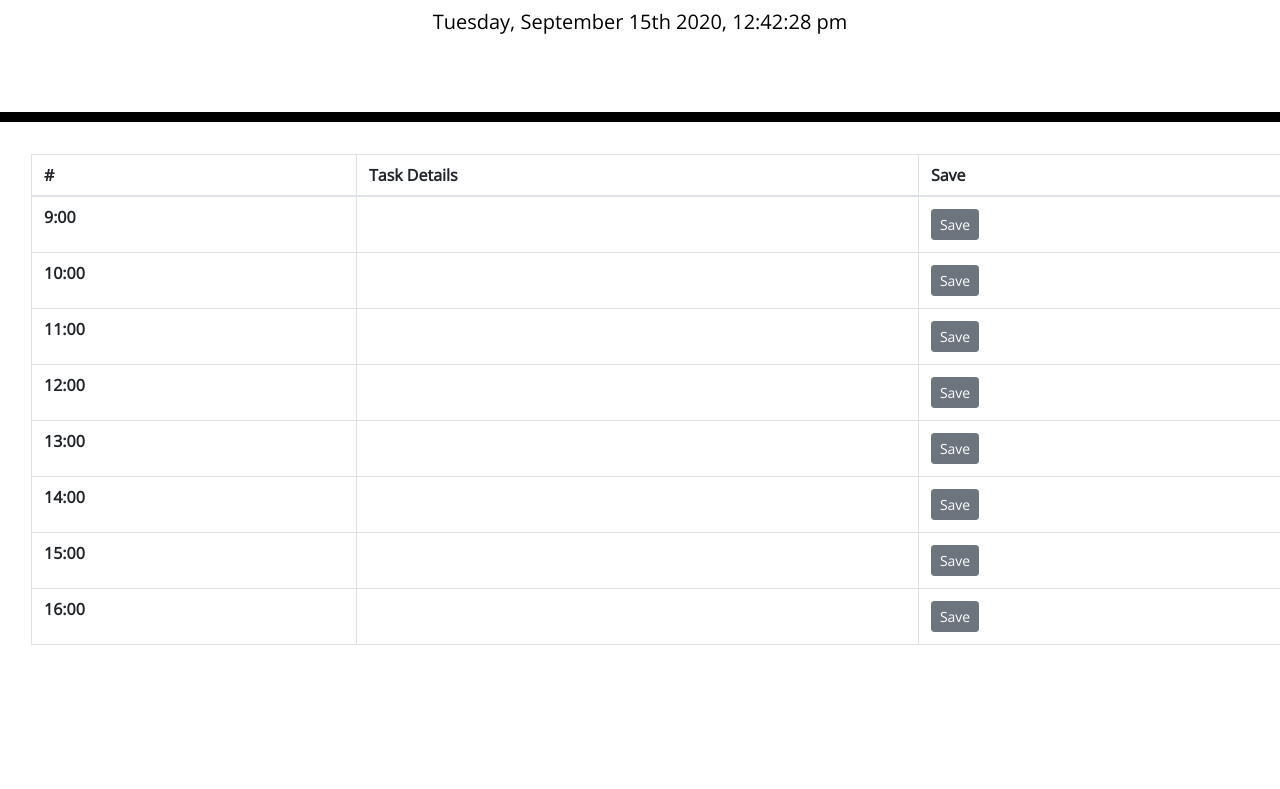
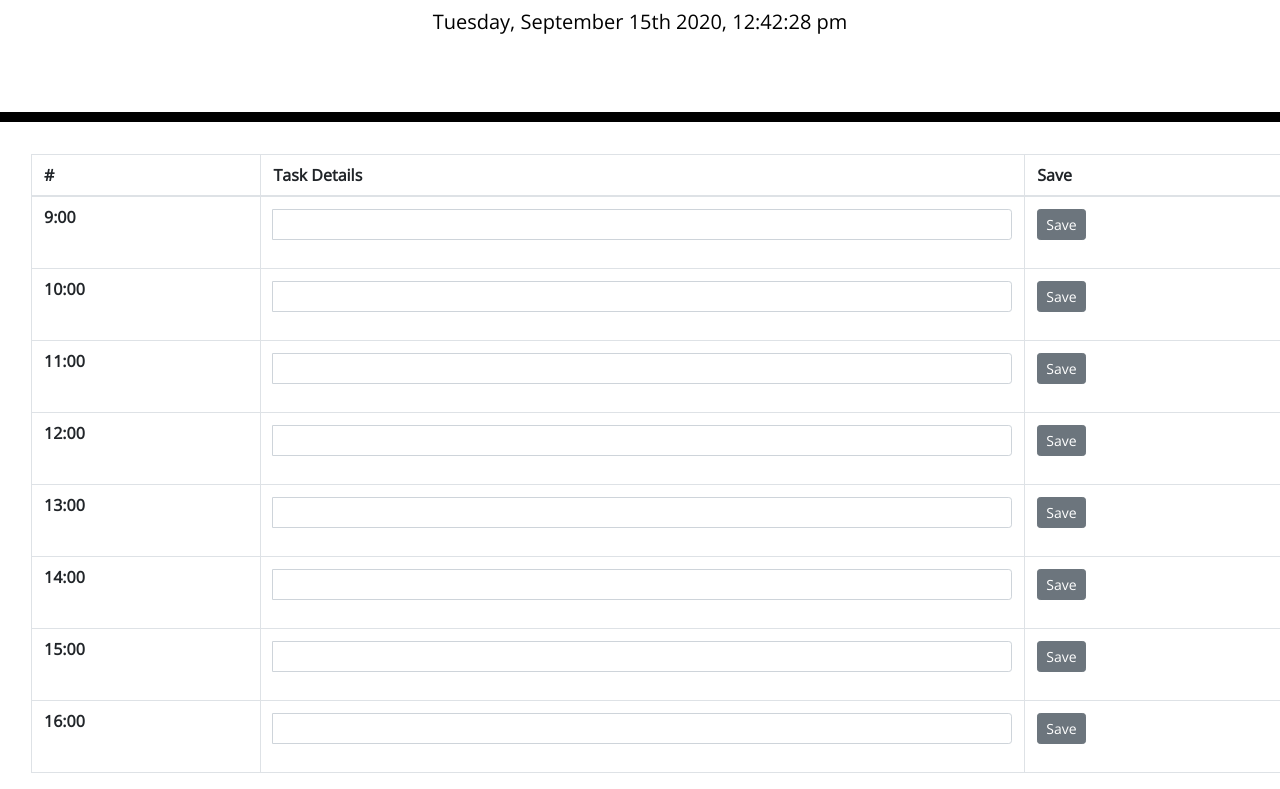
Before and after one commit to sp-amm/workdayschedule, a plain HTML site: page Develop/index.html in a window 1280 px wide. Shown: the part 182-971 px from the top of the page. Before the commit the page ends 843 px from the top, so only its background shows below. Drawn offline with nearby package versions, Linux system fonts and the light colour scheme.

Commit message:
added input groups for user task lists

```diff
--- a/Develop/index.html
+++ b/Develop/index.html
@@ -32,43 +32,83 @@
         </thead>
         <tbody>
           <tr>
-            <th scope="row">9:00</th>
-            <td></td>
+            <th scope="row" id="09">9:00</th>
+            <td>
+              <div class="input-group input-group-sm mb-3">
+                <div class="input-group-prepend"></div>
+                <input type="text" class="form-control" aria-label="Sizing example input" aria-describedby="inputGroup-sizing-sm">
+              </div>
+            </td>
             <td><button type="button" class="btn btn-secondary btn-sm">Save</button></td>
           </tr>
           <tr>
-            <th scope="row">10:00</th>
-            <td></td>
+            <th scope="row" id="10">10:00</th>
+            <td>
+              <div class="input-group input-group-sm mb-3">
+                <div class="input-group-prepend"></div>
+                <input type="text" class="form-control" aria-label="Sizing example input" aria-describedby="inputGroup-sizing-sm">
+              </div>
+            </td>
             <td><button type="button" class="btn btn-secondary btn-sm">Save</button></td>
           </tr>
           <tr>
-            <th scope="row">11:00</th>
-            <td></td>
+            <th scope="row" id="11">11:00</th>
+            <td>
+              <div class="input-group input-group-sm mb-3">
+                <div class="input-group-prepend"></div>
+                <input type="text" class="form-control" aria-label="Sizing example input" aria-describedby="inputGroup-sizing-sm">
+              </div>
+            </td>
             <td><button type="button" class="btn btn-secondary btn-sm">Save</button></td>
           </tr>
           <tr>
-            <th scope="row">12:00</th>
-            <td></td>
+            <th scope="row" id="21">12:00</th>
+            <td>
+              <div class="input-group input-group-sm mb-3">
+                <div class="input-group-prepend"></div>
+                <input type="text" class="form-control" aria-label="Sizing example input" aria-describedby="inputGroup-sizing-sm">
+              </div>
+            </td>
             <td><button type="button" class="btn btn-secondary btn-sm">Save</button></td>
           </tr>
           <tr>
-            <th scope="row">13:00</th>
-            <td></td>
+            <th scope="row" id="13">13:00</th>
+            <td>
+              <div class="input-group input-group-sm mb-3">
+                <div class="input-group-prepend"></div>
+                <input type="text" class="form-control" aria-label="Sizing example input" aria-describedby="inputGroup-sizing-sm">
+              </div>
+            </td>
             <td><button type="button" class="btn btn-secondary btn-sm">Save</button></td>
           </tr>
           <tr>
-            <th scope="row">14:00</th>
-            <td></td>
+            <th scope="row" id="14">14:00</th>
+            <td>
+              <div class="input-group input-group-sm mb-3">
+                <div class="input-group-prepend"></div>
+                <input type="text" class="form-control" aria-label="Sizing example input" aria-describedby="inputGroup-sizing-sm">
+              </div>
+            </td>
             <td><button type="button" class="btn btn-secondary btn-sm">Save</button></td>
           </tr>
           <tr>
-            <th scope="row">15:00</th>
-            <td></td>
+            <th scope="row" id="15">15:00</th>
+            <td>
+              <div class="input-group input-group-sm mb-3">
+                <div class="input-group-prepend"></div>
+                <input type="text" class="form-control" aria-label="Sizing example input" aria-describedby="inputGroup-sizing-sm">
+              </div>
+            </td>
             <td><button type="button" class="btn btn-secondary btn-sm">Save</button></td>
           </tr>
           <tr>
-            <th scope="row">16:00</th>
-            <td></td>
+            <th scope="row" id="16">16:00</th>
+            <td>
+              <div class="input-group input-group-sm mb-3">
+                <div class="input-group-prepend"></div>
+                <input type="text" class="form-control" aria-label="Sizing example input" aria-describedby="inputGroup-sizing-sm">
+              </div>
+            </td>
             <td><button type="button" class="btn btn-secondary btn-sm">Save</button></td>
           </tr>
         </tbody>
--- a/Develop/script.js
+++ b/Develop/script.js
@@ -1,5 +1,15 @@
 
 
 
+//Date in jumbotron
+$("#currentDay").text(moment().format("dddd, MMMM Do YYYY, h:mm:ss a"));
 
-$("#currentDay").text(moment().format("dddd, MMMM Do YYYY, h:mm:ss a"));
+//Moving colours of scheduler to reflect current time
+
+var currentHour = moment().hour();
+console.log(currentHour);
+
+for (var i = 0; i<= 8; i++){
+    $("#"+currentHour).addClass(".present");
+    console.log("#"+currentHour)
+}
```
